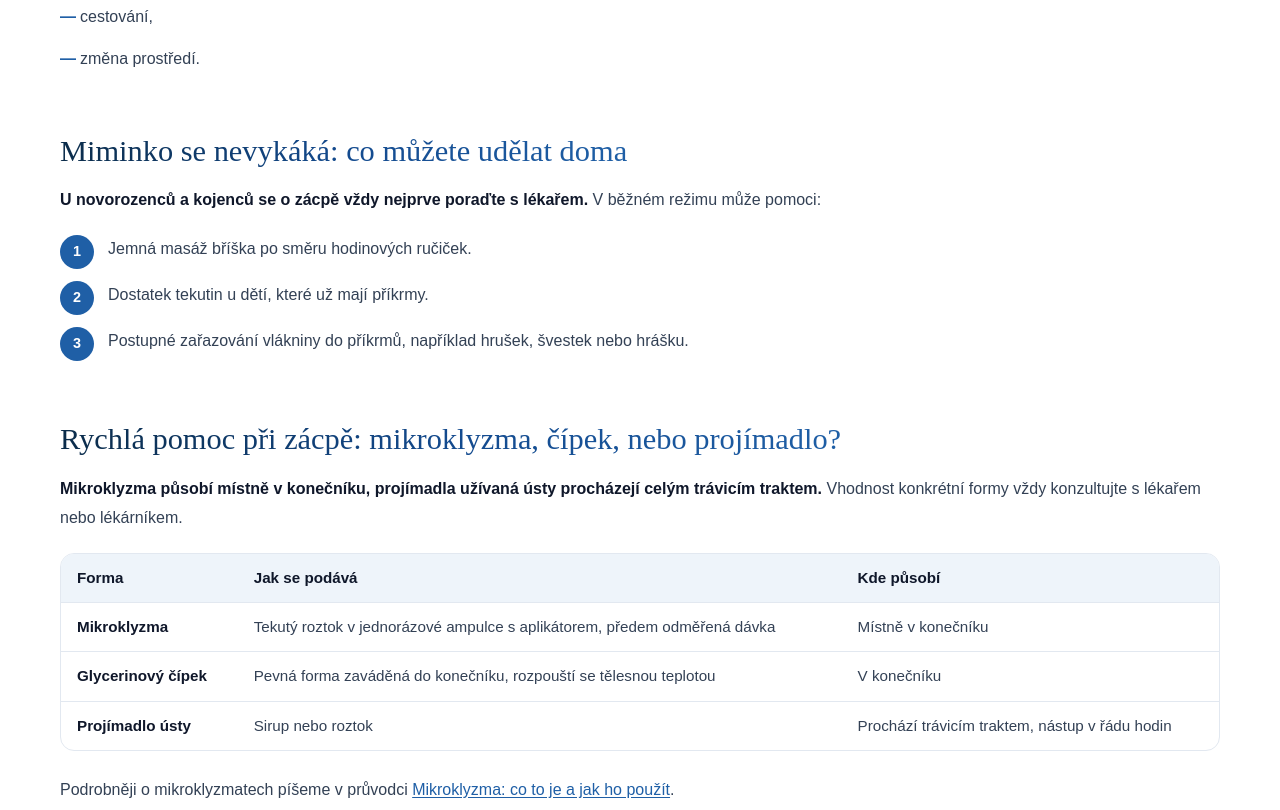
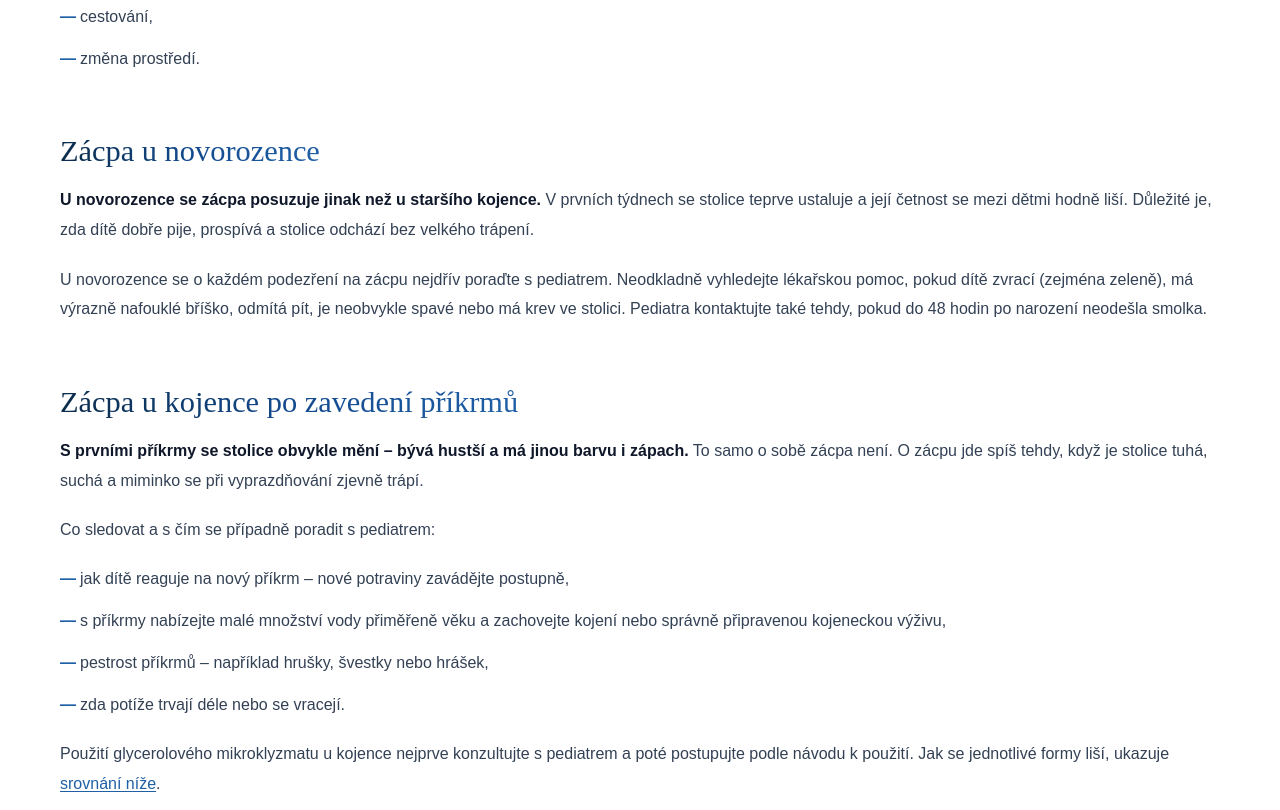
Before and after one commit to LiorD78/beaufy-eu, a plain HTML site: page blog/zacpa-u-miminka/index.html in a window 1280 px wide. Shown: the part 1330-2140 px from the top of the page. Drawn offline with nearby package versions, Linux system fonts and the light colour scheme; files that its build step writes are made by us from their sources; a web font is replaced by a local one.

Commit message:
Add files via upload

```diff
--- a/blog/zacpa-u-miminka/index.html
+++ b/blog/zacpa-u-miminka/index.html
@@ -161,7 +161,7 @@
   "image": "https://www.beaufy.eu/laxik-hero.jpg",
   "url": "https://www.beaufy.eu/blog/zacpa-u-miminka/",
   "datePublished": "2026-10-12T18:00:00+02:00",
-  "dateModified": "2026-10-12T18:00:00+02:00",
+  "dateModified": "2026-11-20T12:00:00+01:00",
   "inLanguage": "cs-CZ",
   "about": [
     {
@@ -331,7 +331,7 @@
 
 <h2>Je to zácpa, nebo normální stolice?</h2>
 <p><strong>U miminka rozhoduje hlavně jeho spokojenost, ne počet stolic.</strong> Kojené dítě může mít stolici po každém krmení, ale také jen jednou za několik dní. U plně kojeného miminka může být normální i pauza 5–7 dní.</p>
-<p>Za zácpu se obvykle považuje stolice méně než třikrát týdně, pokud je tuhá, suchá a obtížně odchází. Více o četnosti stolice u větších dětí najdete v článku <a href="/blog/zacpa-u-deti/">Když dětské bříško bolí</a>.</p>
+<p>Za zácpu se obvykle považuje stolice méně než třikrát týdně, pokud je tuhá, suchá a obtížně odchází. Více o četnosti stolice u větších dětí najdete v článku <a href="/blog/zacpa-u-deti/">Zácpa u dětí: co sledovat a kdy k lékaři</a>.</p>
 
 <h2>Proč miminko trápí zácpa</h2>
 <p><strong>Zácpu u kojence nejčastěji spustí změna režimu nebo stravy.</strong> Mezi možné spouštěče patří:</p>
@@ -342,6 +342,21 @@
   <li>změna prostředí.</li>
 </ul>
 
+<h2 id="novorozenec">Zácpa u novorozence</h2>
+<p><strong>U novorozence se zácpa posuzuje jinak než u staršího kojence.</strong> V prvních týdnech se stolice teprve ustaluje a její četnost se mezi dětmi hodně liší. Důležité je, zda dítě dobře pije, prospívá a stolice odchází bez velkého trápení.</p>
+<p>U novorozence se o každém podezření na zácpu nejdřív poraďte s pediatrem. Neodkladně vyhledejte lékařskou pomoc, pokud dítě zvrací (zejména zeleně), má výrazně nafouklé bříško, odmítá pít, je neobvykle spavé nebo má krev ve stolici. Pediatra kontaktujte také tehdy, pokud do 48 hodin po narození neodešla smolka.</p>
+
+<h2 id="prikrmy">Zácpa u kojence po zavedení příkrmů</h2>
+<p><strong>S prvními příkrmy se stolice obvykle mění – bývá hustší a má jinou barvu i zápach.</strong> To samo o sobě zácpa není. O zácpu jde spíš tehdy, když je stolice tuhá, suchá a miminko se při vyprazdňování zjevně trápí.</p>
+<p>Co sledovat a s čím se případně poradit s pediatrem:</p>
+<ul>
+  <li>jak dítě reaguje na nový příkrm – nové potraviny zavádějte postupně,</li>
+  <li>s příkrmy nabízejte malé množství vody přiměřeně věku a zachovejte kojení nebo správně připravenou kojeneckou výživu,</li>
+  <li>pestrost příkrmů – například hrušky, švestky nebo hrášek,</li>
+  <li>zda potíže trvají déle nebo se vracejí.</li>
+</ul>
+<p>Použití glycerolového mikroklyzmatu u kojence nejprve konzultujte s pediatrem a poté postupujte podle návodu k použití. Jak se jednotlivé formy liší, ukazuje <a href="#rychla-pomoc">srovnání níže</a>.</p>
+
 <h2 id="doma">Miminko se nevykáká: co můžete udělat doma</h2>
 <p><strong>U novorozenců a kojenců se o zácpě vždy nejprve poraďte s lékařem.</strong> V běžném režimu může pomoci:</p>
 <ol class="steps">
@@ -350,7 +365,7 @@
   <li>Postupné zařazování vlákniny do příkrmů, například hrušek, švestek nebo hrášku.</li>
 </ol>
 
-<h2>Rychlá pomoc při zácpě: mikroklyzma, čípek, nebo projímadlo?</h2>
+<h2 id="rychla-pomoc">Rychlá pomoc při zácpě: mikroklyzma, čípek, nebo projímadlo?</h2>
 <p><strong>Mikroklyzma působí místně v konečníku, projímadla užívaná ústy procházejí celým trávicím traktem.</strong> Vhodnost konkrétní formy vždy konzultujte s lékařem nebo lékárníkem.</p>
 <div class="table-wrap"><table style="min-width:0">
   <thead><tr><th>Forma</th><th>Jak se podává</th><th>Kde působí</th></tr></thead>
```
